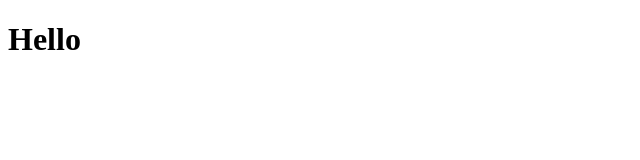
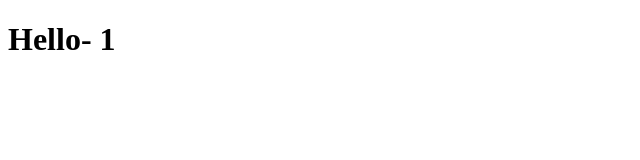
Before and after one commit to SiddharthDixit23/coursera-test, a plain HTML site: page site/index.html in a window 1280 px wide. Shown: the full height of the page, 0-640 px from the left. Drawn offline with Linux system fonts and the light colour scheme.

Commit message:
Small Edition to our page

```diff
--- a/site/index.html
+++ b/site/index.html
@@ -4,6 +4,6 @@
 	<title>Hello!</title>
 </head>
 <body>
-<h1>Hello</h1>
+<h1>Hello- 1</h1>
 </body>
 </html>
```
